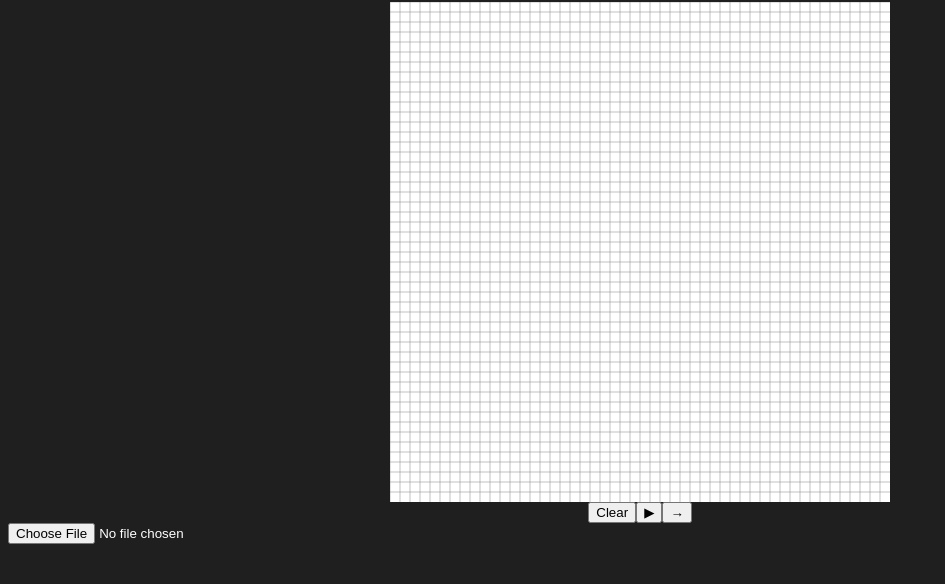
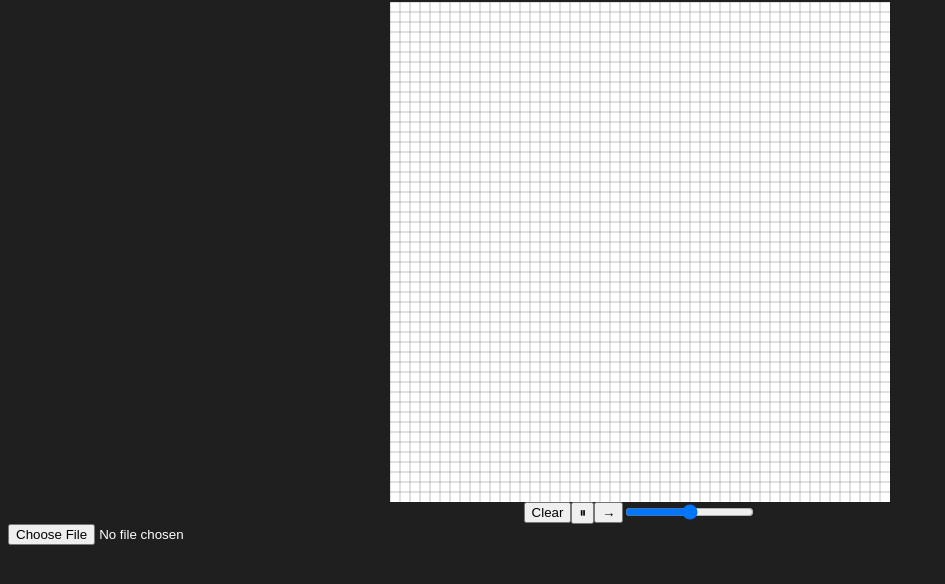
Before and after one commit to tristinxie/img-to-game-of-life, a website built with Vite: page index.html in a window 1280 px wide. Both pictures are taken after a click on the button "Play the simulation". Shown: the part 78-662 px from the top of the page, without its empty margins (0-945 px from the left). Built offline with nearby package versions, Linux system fonts and the light colour scheme.

Commit message:
Toggle play pause button

```diff
--- a/index.html
+++ b/index.html
@@ -16,6 +16,10 @@
       <button id="clear" title="Clear the grid">Clear</button>
       <button id="playPause" title="Play the simulation">▶</button>
       <button id="step" title="Step forward one generation">→</button>
+      <div>
+
+        <input type="range" min="0" max="100" value="50">
+      </div>
     </div>
     <input type="file" id="image" name="image" accept="image/png, image/jpeg">
     <script type="module" src="/src/main.ts"></script>
--- a/src/main.ts
+++ b/src/main.ts
@@ -34,8 +34,10 @@
   playPause?.addEventListener("click", (): void => {
     if (conwayGrid.playing) {
       conwayGrid.playing = false;
+      playPause.innerHTML = "▶";
     } else {
       conwayGrid.playing = true;
+      playPause.innerHTML = "⏸";
       update();
     }
   })
```
